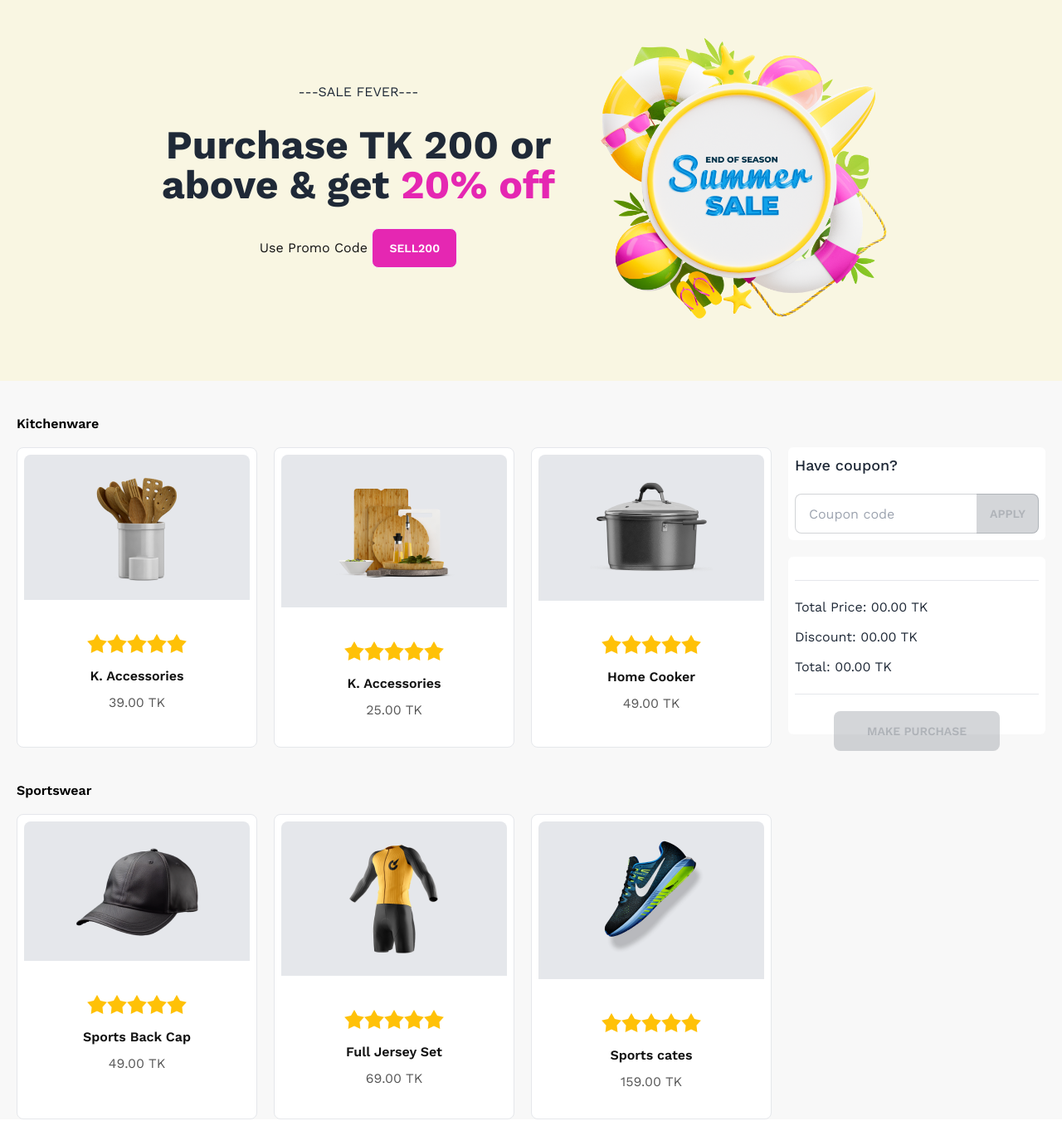
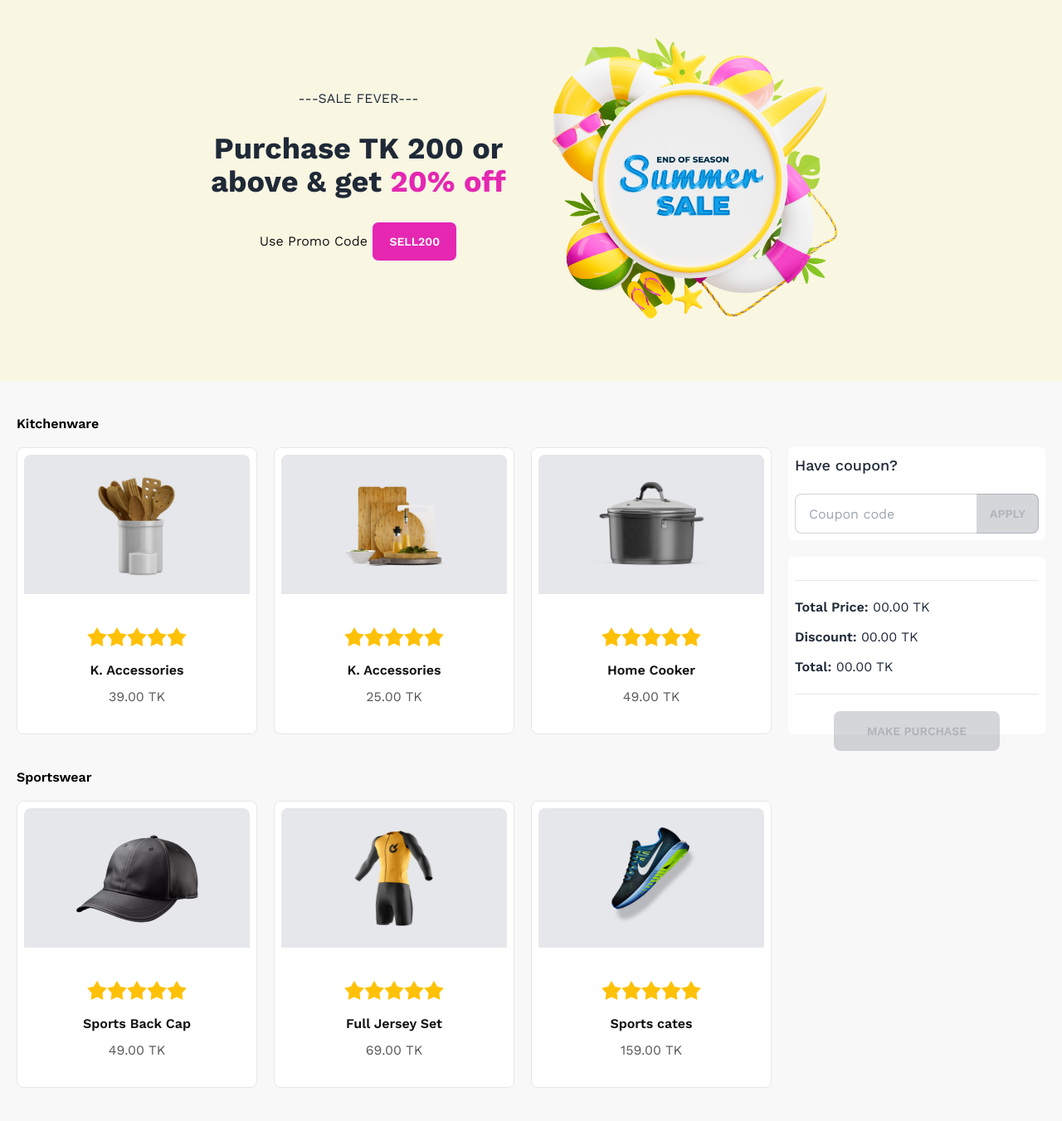
Before and after one commit to azizul96/summer-sale-05, a plain HTML site: page index.html in a window 1280 px wide. Shown: the part 37-1388 px from the top of the page at 83% size. Drawn offline with nearby package versions, Linux system fonts and the light colour scheme.

Commit message:
modal added

```diff
--- a/index.html
+++ b/index.html
@@ -22,10 +22,10 @@
     <header>
         <div class="hero py-10 bg-[#F9F6E2]">
             <div class="hero-content flex-col lg:flex-row-reverse gap-8">
-                <img src="./images/Summer 1.png" class="max-w-sm  " />
-                <div class="text-center space-y-7">
+                <img src="./images/Summer 1.png" class="sm:max-w-sm  " />
+                <div class="text-center space-y-7 ">
                     <p>---SALE FEVER---</p>
-                    <h1 class="text-5xl font-bold">Purchase TK 200 or <br> above & get <span class="text-[#E527B2]">20%
+                    <h1 class="sm:text-2xl md:text-4xl font-bold">Purchase TK 200 or <br> above & get <span class="text-[#E527B2]">20%
                             off</span></h1>
                     <span class="text-[#111]">Use Promo Code</span>
                     <button class="btn bg-[#E527B2] px-5 py-2 text-white">SELL200</button>
@@ -43,7 +43,7 @@
 
                     <div onclick="clickHandler(this)" class="card bg-base-100 rounded-lg border ">
                         <figure class=" bg-gray-200 m-2 px-5 py-5">
-                            <img src="./images/prod1.png" alt="" class="rounded-xl" />
+                            <img src="./images/prod1.png" alt="" class="max-h-32 rounded-xl" />
                         </figure>
                         <div class="card-body items-center text-center">
                             <div id="" class="rating mb-2">
@@ -59,7 +59,7 @@
                     </div>
                     <div onclick="clickHandler(this)" class="card bg-base-100 rounded-lg border ">
                         <figure class=" bg-gray-200 m-2 px-5 py-5">
-                            <img src="./images/prod2.png" alt="" class="rounded-xl" />
+                            <img src="./images/prod2.png" alt="" class="rounded-xl max-h-32" />
                         </figure>
                         <div class="card-body items-center text-center">
                             <div id="" class="rating mb-2">
@@ -75,7 +75,7 @@
                     </div>
                     <div onclick="clickHandler(this)" class="card bg-base-100 rounded-lg border ">
                         <figure class=" bg-gray-200 m-2 px-5 py-5">
-                            <img src="./images/prod3.png" alt="" class="rounded-xl" />
+                            <img src="./images/prod3.png" alt="" class="rounded-xl max-h-32" />
                         </figure>
                         <div class="card-body items-center text-center">
                             <div class="rating mb-2">
@@ -92,10 +92,10 @@
                 </div>
                 <!-- Sportswear Card Section.............. -->
                 <h2 id="" class=" mt-10 mb-4 text-black font-semibold">Sportswear</h2>
-                <div class="flex-1 grid grid-cols-1 md:grid-cols-3 lg:grid-cols-3 gap-5">
+                <div class="flex-1 grid grid-cols-1 md:grid-cols-3 lg:grid-cols-3 gap-5 mb-10">
                     <div onclick="clickHandler(this)" class="card bg-base-100 rounded-lg border ">
                         <figure class=" bg-gray-200 m-2 px-5 py-5">
-                            <img src="./images/prod4.png" alt="" class="rounded-xl" />
+                            <img src="./images/prod4.png" alt="" class="rounded-xl max-h-32" />
                         </figure>
                         <div class="card-body items-center text-center">
                             <div class="rating mb-2">
@@ -111,7 +111,7 @@
                     </div>
                     <div onclick="clickHandler(this)" class="card bg-base-100 rounded-lg border ">
                         <figure class=" bg-gray-200 m-2 px-5 py-5">
-                            <img src="./images/prod5.png" alt="" class="rounded-xl" />
+                            <img src="./images/prod5.png" alt="" class="rounded-xl max-h-32" />
                         </figure>
                         <div class="card-body items-center text-center">
                             <div class="rating mb-2">
@@ -127,7 +127,7 @@
                     </div>
                     <div onclick="clickHandler(this)" class="card bg-base-100 rounded-lg border ">
                         <figure class=" bg-gray-200 m-2 px-5 py-5">
-                            <img src="./images/prod6.png" alt="" class="rounded-xl" />
+                            <img src="./images/prod6.png" alt="" class="rounded-xl max-h-32" />
                         </figure>
                         <div class="card-body items-center text-center">
                             <div class="rating mb-2">
@@ -159,9 +159,9 @@
                     </div>
                     <hr>
                     <div class="my-5 space-y-3">
-                        <p>Total Price: <span id="total-price">00.00</span> TK</p>
-                        <p>Discount: <span id="discount">00.00</span> TK</p>
-                        <p>Total: <span id="grand-total">00.00</span> TK</p>
+                        <p><span class="font-semibold">Total Price:</span> <span id="total-price">00.00</span> TK</p>
+                        <p><span class="font-semibold">Discount:</span> <span id="discount">00.00</span> TK</p>
+                        <p><span class="font-semibold">Total:</span> <span id="grand-total">00.00</span> TK</p>
                     </div>
                     <hr>
                     <div class="text-center mt-5 -mb-7">
@@ -177,16 +177,15 @@
     <div class="modal" id="my_modal_1">
         <div class="modal-box">
             <div>
-                <div class="card bg-base-100">
+                <div class="card bg-base-100 ">
                     <figure class="px-10">
-                        <img src="./images/congo.png" alt="" class="rounded-xl" />
+                        <img src="./images/congo.png" alt="" class="max-w-[100px]  rounded-xl" />
                     </figure>
-                    <div class="card-body items-center text-center">
+                    <div class="card-body items-center text-center space-y-1">
                         <h2 class="card-title text-black">Congratulations</h2>
-                        <p class="mb-3">Your Purchase the product</p>
-
+                        <p class="text-xs">Your Purchase the product</p>
                         <div class="modal-action">
-                            <a href="#" class="btn btn-primary border-none bg-[#E527B2] text-white">Go Home</a>
+                            <a id="go-home" href="#" class=" btn btn-sm border-none bg-[#E527B2] text-white">Go Home</a>
 
                         </div>
                     </div>
--- a/script.js
+++ b/script.js
@@ -48,53 +48,6 @@ document.getElementById('apply-btn').addEventListener('click', function(){
     }
 })
 
-
-
-
-
-
-
-
-
-
-
-
-
-
-
-
-
-
-
-
-
-
-
-
-
-
-
-
-// function cardNameEntry(cardName){
-//     const cardEntryArea = document.getElementById('card-entry-area')
-//     const p = document.createElement('p')
-//     const count = cardEntryArea.childElementCount
-//     p.innerHTML = `${count +1}. ${cardName}`
-//     cardEntryArea.appendChild(p)
-// }
-
-
-
-// document.getElementById("card1").addEventListener('click', function(){
-//     cardNameEntry("K. Accessories" )
-
-// })
-// ------------------------------------------------------
-
-// function clickHandler(target){
-//     const cardsEntry = document.getElementById('cards-entry')
-//     const card = target.childNodes[3].childNodes[3].innerText
-//     const p = document.createElement('p')
-//     p.innerText = card;
-//     cardsEntry.appendChild(p);
-// }
+document.getElementById('go-home').addEventListener('click', function(){
+    window.location.href = 'index.html'
+})
```
